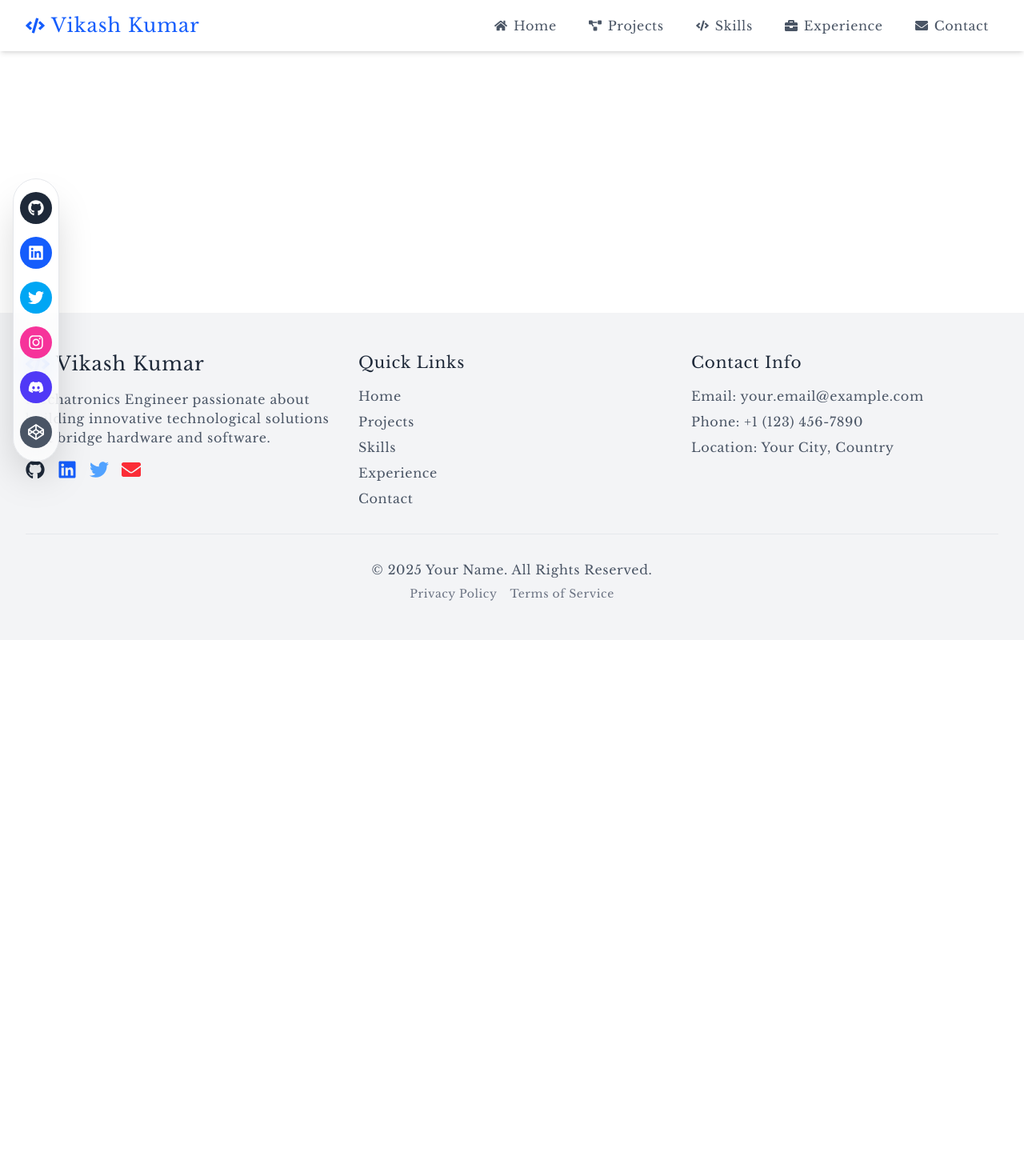
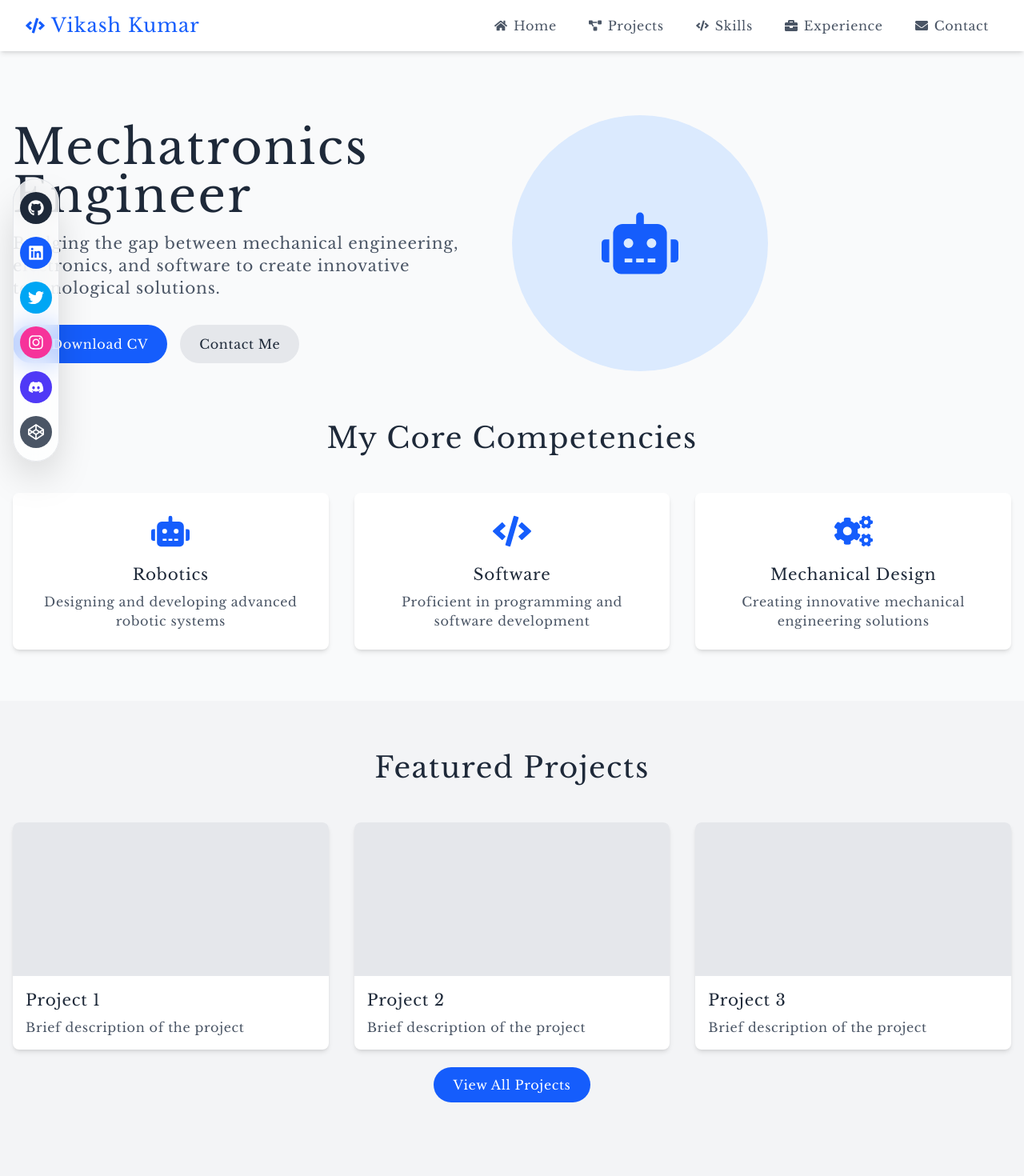
Before and after one commit to buildwithvikash/My-Portfolio, a React (Vite) app: page / in a window 1280 px wide. Shown: the top 1470 px of the page at 80% size. Before the commit the page ends 800 px from the top, so only its background shows below. Built offline with nearby package versions, Linux system fonts and the light colour scheme.

Commit message:
Home page done

```diff
--- a/src/pages/Home.jsx
+++ b/src/pages/Home.jsx
@@ -1,9 +1,193 @@
+import { motion } from "framer-motion";
+import { Link } from "react-router-dom";
+import { FaRobot, FaCode, FaCogs, FaDownload } from "react-icons/fa";
+
 const Home = () => {
+  // Hero section animation variants
+  const heroVariants = {
+    hidden: { opacity: 0, y: 50 },
+    visible: {
+      opacity: 1,
+      y: 0,
+      transition: {
+        duration: 0.8,
+        type: "spring",
+        stiffness: 100,
+      },
+    },
+  };
+
+  // Skills section animation variants
+  const skillVariants = {
+    hidden: { opacity: 0, scale: 0.8 },
+    visible: {
+      opacity: 1,
+      scale: 1,
+      transition: {
+        duration: 0.5,
+        staggerChildren: 0.2,
+      },
+    },
+  };
+
+  const skillItemVariants = {
+    hidden: { opacity: 0, y: 20 },
+    visible: {
+      opacity: 1,
+      y: 0,
+      transition: {
+        duration: 0.5,
+      },
+    },
+  };
+
   return (
-    <div>
-        <h1>Home Page</h1>
+    <div className="min-h-screen bg-gray-50 dark:bg-gray-900">
+      {/* Hero Section */}
+      <motion.div
+        initial="hidden"
+        animate="visible"
+        variants={heroVariants}
+        className="container mx-auto px-4 pt-24 md:pt-36 flex flex-col md:flex-row items-center justify-center"
+      >
+        <div className="md:w-1/2 text-center md:text-left">
+          <motion.h1
+            className="text-4xl md:text-6xl font-bold text-gray-800 dark:text-white mb-4"
+            initial={{ opacity: 0, x: -50 }}
+            animate={{ opacity: 1, x: 0 }}
+          >
+            Mechatronics Engineer
+          </motion.h1>
+          <motion.p
+            className="text-xl text-gray-600 dark:text-gray-300 mb-8"
+            initial={{ opacity: 0, x: -50 }}
+            animate={{ opacity: 1, x: 0 }}
+            transition={{ delay: 0.2 }}
+          >
+            Bridging the gap between mechanical engineering, electronics, and
+            software to create innovative technological solutions.
+          </motion.p>
+
+          {/* CTA Buttons */}
+          <div className="flex justify-center md:justify-start space-x-4">
+            <motion.a
+              href="/resume.pdf"
+              download
+              className="flex items-center bg-blue-600 text-white px-6 py-3 rounded-full hover:bg-blue-700 transition"
+              whileHover={{ scale: 1.05 }}
+              whileTap={{ scale: 0.95 }}
+            >
+              <FaDownload className="mr-2" />
+              Download CV
+            </motion.a>
+            <motion.button
+              className="flex items-center bg-gray-200 text-gray-800 px-6 py-3 rounded-full hover:bg-gray-300 transition"
+              whileHover={{ scale: 1.05 }}
+              whileTap={{ scale: 0.95 }}
+            >
+              <Link to="/contact">Contact Me</Link>
+            </motion.button>
+          </div>
+        </div>
+
+        {/* Hero Image/Illustration */}
+        <div className="md:w-1/2 mt-8 md:mt-0">
+          <motion.div
+            initial={{ opacity: 0, scale: 0.8 }}
+            animate={{ opacity: 1, scale: 1 }}
+            transition={{ duration: 0.6 }}
+            className="w-80 h-80 bg-blue-100 rounded-full flex items-center justify-center"
+          >
+            <FaRobot className="text-8xl text-blue-600" />
+          </motion.div>
+        </div>
+      </motion.div>
+
+      {/* Skills Section */}
+      <motion.section
+        initial="hidden"
+        whileInView="visible"
+        variants={skillVariants}
+        className="container mx-auto px-4 py-16"
+      >
+        <h2 className="text-3xl md:text-4xl font-bold text-center mb-12 text-gray-800 dark:text-white">
+          My Core Competencies
+        </h2>
+
+        <div className="grid md:grid-cols-3 gap-8">
+          {[
+            {
+              icon: <FaRobot />,
+              title: "Robotics",
+              description: "Designing and developing advanced robotic systems",
+            },
+            {
+              icon: <FaCode />,
+              title: "Software",
+              description: "Proficient in programming and software development",
+            },
+            {
+              icon: <FaCogs />,
+              title: "Mechanical Design",
+              description:
+                "Creating innovative mechanical engineering solutions",
+            },
+          ].map((skill, index) => (
+            <motion.div
+              key={index}
+              variants={skillItemVariants}
+              className="bg-white dark:bg-gray-800 p-6 rounded-lg shadow-md text-center"
+            >
+              <div className="text-5xl text-blue-600 mb-4 flex justify-center">
+                {skill.icon}
+              </div>
+              <h3 className="text-xl font-semibold mb-2 text-gray-800 dark:text-white">
+                {skill.title}
+              </h3>
+              <p className="text-gray-600 dark:text-gray-300">
+                {skill.description}
+              </p>
+            </motion.div>
+          ))}
+        </div>
+      </motion.section>
+
+      {/* Featured Projects Preview */}
+      <section className="container mx-auto px-4 py-16 bg-gray-100 dark:bg-gray-800">
+        <h2 className="text-3xl md:text-4xl font-bold text-center mb-12 text-gray-800 dark:text-white">
+          Featured Projects
+        </h2>
+        <div className="grid md:grid-cols-2 lg:grid-cols-3 gap-8">
+          {/* Add project preview cards */}
+          {[1, 2, 3].map((project, index) => (
+            <motion.div
+              key={index}
+              whileHover={{ scale: 1.05 }}
+              className="bg-white dark:bg-gray-700 rounded-lg overflow-hidden shadow-md"
+            >
+              <div className="h-48 bg-gray-200 dark:bg-gray-600"></div>
+              <div className="p-4">
+                <h3 className="text-xl font-semibold mb-2 text-gray-800 dark:text-white">
+                  Project {project}
+                </h3>
+                <p className="text-gray-600 dark:text-gray-300">
+                  Brief description of the project
+                </p>
+              </div>
+            </motion.div>
+          ))}
+        </div>
+        <div className="text-center mt-8">
+          <Link
+            to="/projects"
+            className="bg-blue-600 text-white px-6 py-3 rounded-full hover:bg-blue-700 transition"
+          >
+            View All Projects
+          </Link>
+        </div>
+      </section>
     </div>
-  )
-}
+  );
+};
 
-export default Home
+export default Home;
```
